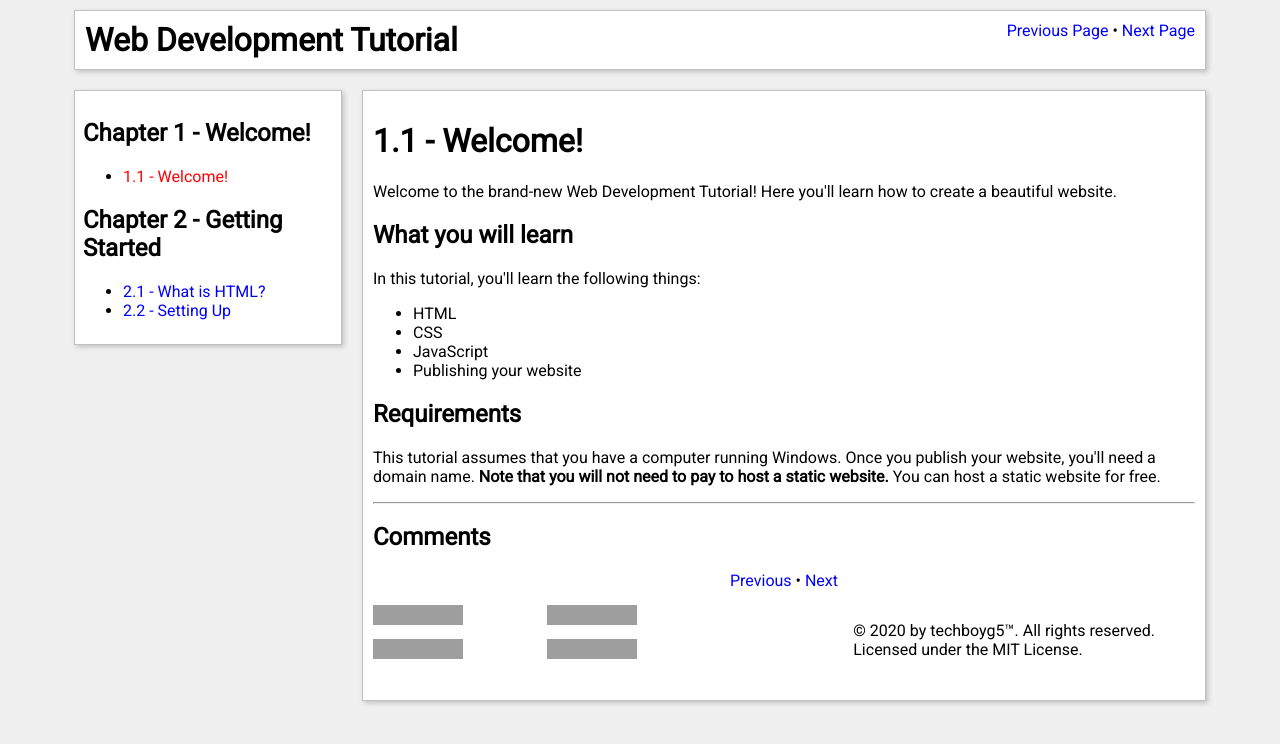
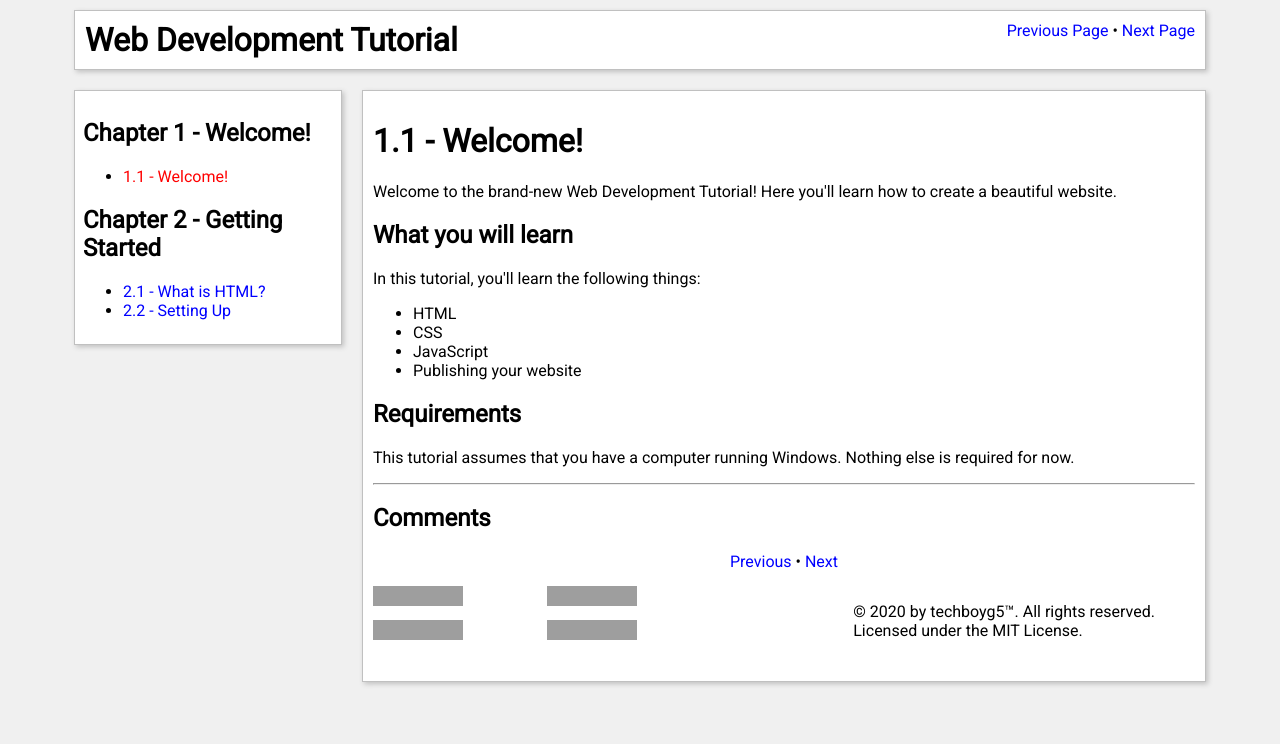
Before and after one commit to techboyg5/web-development-tutorial, a Jekyll site: the page built from chapter1/page1.html, in a window 1280 px wide, cut to the strip 0-744 px from the top of the page. Built offline with Jekyll 4.4.1, drawn with Linux system fonts in a browser that asks for light colours; comment, search, counter and statistics services are not loaded; grey boxes are pictures that could not be loaded.

Commit message:
Update page1.html

```diff
--- a/chapter1/page1.html
+++ b/chapter1/page1.html
@@ -17,4 +17,4 @@ nexttitle: 2.1 - What is HTML?
   <li>Publishing your website</li>
 </ul>
 <h2>Requirements</h2>
-<p>This tutorial assumes that you have a computer running Windows. Once you publish your website, you'll need a domain name. <strong>Note that you will not need to pay to host a static website.</strong> You can host a static website for free.</p>
+<p>This tutorial assumes that you have a computer running Windows. Nothing else is required for now.</p>
```
